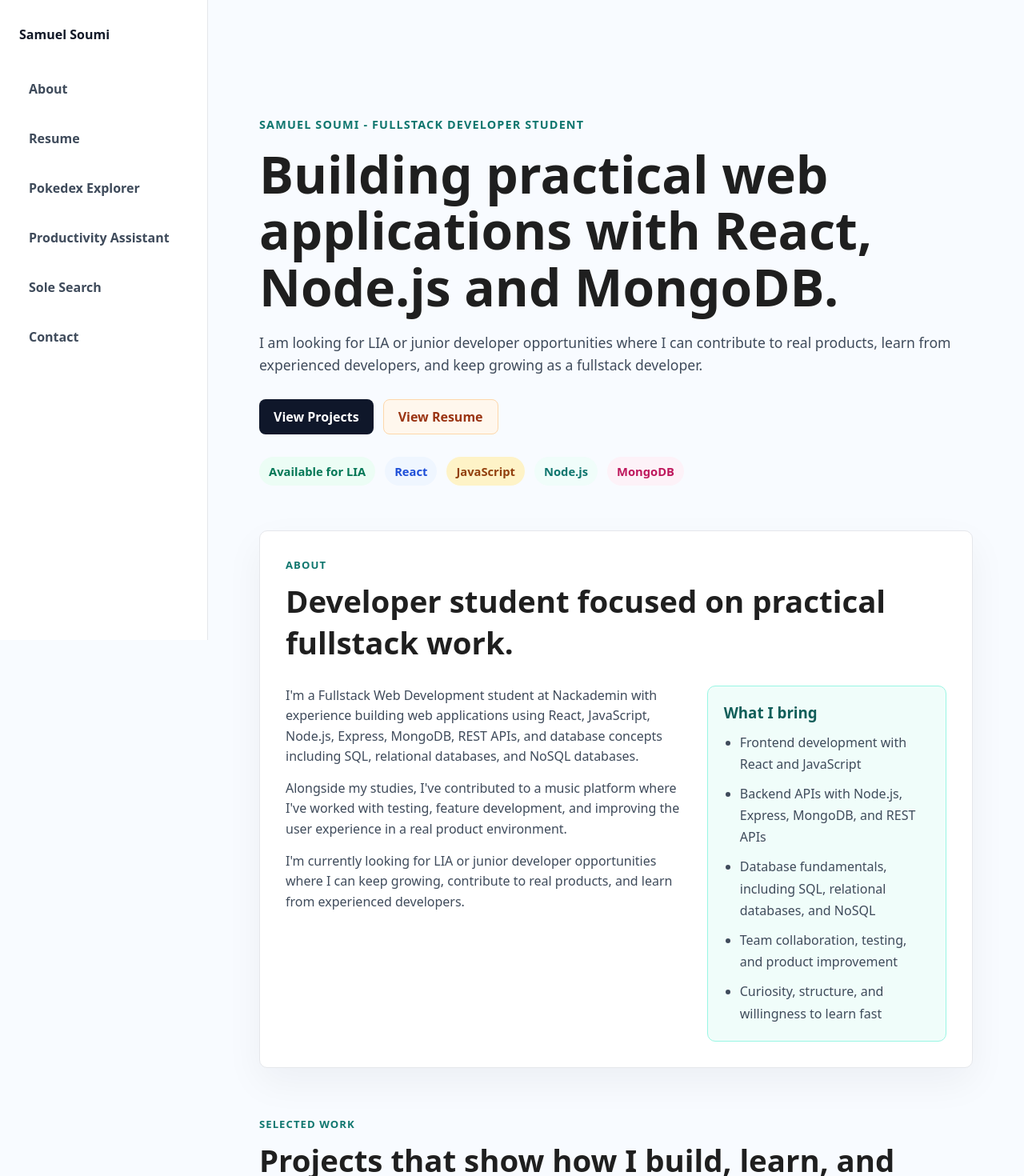
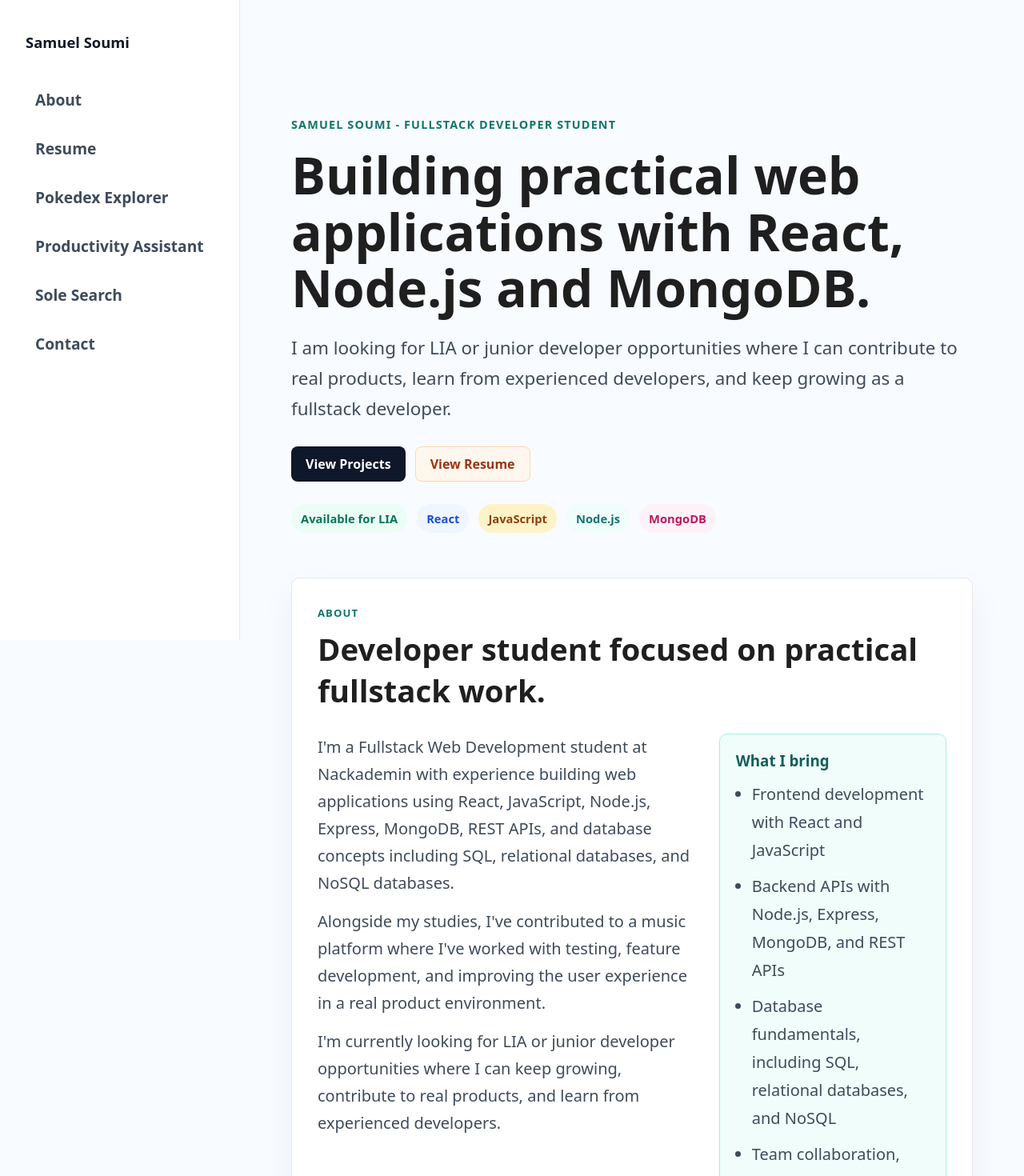
Before and after one commit to Samuel6693/portfolio, a React (Vite) app: page / in a window 1280 px wide. Shown: the top 1470 px of the page at 80% size. Built offline with nearby package versions, Linux system fonts and the light colour scheme.

Commit message:
increase the font size

```diff
--- a/src/App.css
+++ b/src/App.css
@@ -4,10 +4,10 @@
 }
 
 .page {
-  width: calc(100% - 260px);
+  width: calc(100% - 300px);
   max-width: none;
-  margin-left: 260px;
-  padding: 72px clamp(32px, 5vw, 96px) 72px;
+  margin-left: 300px;
+  padding: 72px clamp(40px, 5vw, 96px) 72px;
 }
 html {
   scroll-behavior: smooth;
@@ -17,9 +17,9 @@ html {
   position: fixed;
   inset: 0 auto 0 0;
   z-index: 100;
-  width: 260px;
+  width: 300px;
   height: 100vh;
-  padding: 32px 24px;
+  padding: 40px 32px;
   border-right: 1px solid #e5e7eb;
   background: rgba(255, 255, 255, 0.95);
   backdrop-filter: blur(12px);
@@ -28,17 +28,19 @@ html {
 .sidebar-logo {
   display: inline-flex;
   margin-bottom: 36px;
-   color: #111827;
+  color: #111827;
+  font-size: 1.15rem;
   font-weight: 800;
 }
 .sidebar-nav {
   display: grid;
-  gap: 20px;
+  gap: 14px;
 }
 .sidebar-nav a {
   padding: 10px 12px;
   border-radius: 8px;
   color: #3f4b5b;
+  font-size: 1.2rem;
   font-weight: 700;
 }
 .sidebar-nav a:hover {
@@ -83,7 +85,7 @@ html {
 .hero-lead {
   max-width: 100%;
   margin: 20px 0 0;
-  font-size: 1.1rem;
+  font-size: 1.4rem;
   color: #3f4b5b;
 }
 
@@ -338,7 +340,7 @@ html {
 }
 
 .project-card-summary {
-  font-size: 1.02rem;
+  font-size: 1.25rem;
   color: #27445d;
 }
 
@@ -532,12 +534,14 @@ h2 {
 
 p {
   color: #3f4b5b;
-  line-height: 1.6;
+  font-size: 1.25rem;
+  line-height: 1.7;
 }
 
 ul {
   padding-left: 20px;
-  line-height: 1.7;
+  font-size: 1.25rem;
+  line-height: 1.75;
 }
 
 li+li {
```
